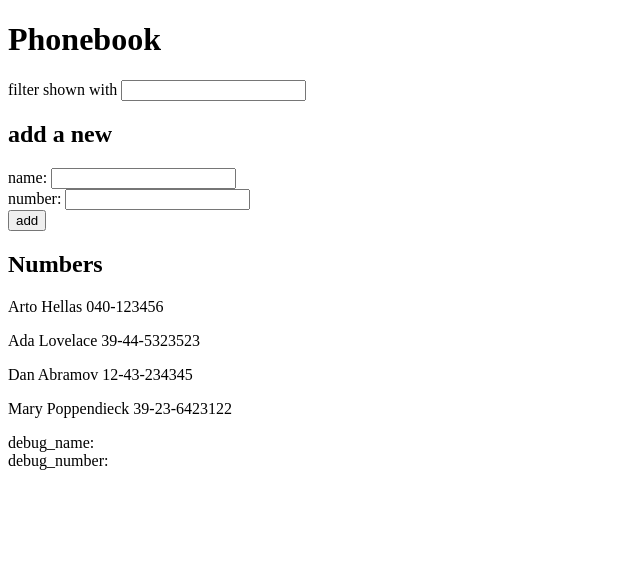
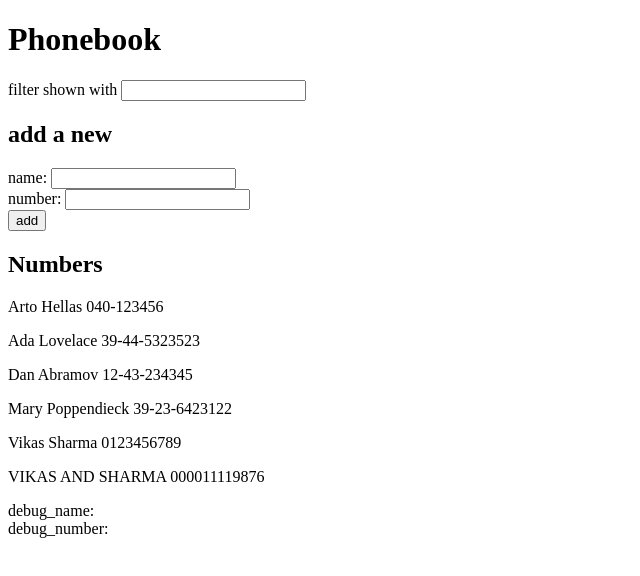
Before and after one commit to filmverse/Part-2-Communicating-with-server, a React (Create React App) app in the folder part11/: page / in a window 1280 px wide. Shown: the top 576 px of the page, without its empty margins (0-640 px from the left). Built offline with nearby package versions, Linux system fonts and the light colour scheme; data requests are answered from the project's data file.

Commit message:
part 11 has been updated to saved on backend

```diff
--- a/part11/db.json
+++ b/part11/db.json
@@ -19,6 +19,16 @@
       "name": "Mary Poppendieck",
       "number": "39-23-6423122",
       "id": 4
+    },
+    {
+      "name": "Vikas Sharma",
+      "number": "0123456789",
+      "id": 5
+    },
+    {
+      "name": "VIKAS AND SHARMA",
+      "number": "000011119876",
+      "id": 6
     }
   ]
 }
--- a/part11/src/App.js
+++ b/part11/src/App.js
@@ -30,16 +30,19 @@ const App = () => {
     } else {
       const newPerson = {
         name: newName,
-        number: newNumber,
-        id: persons.length + 1
+        number: newNumber
       }
-      setPersons(persons.concat(newPerson))
-      setNewName('')
-      setNewNumber('')
+      axios.post('http://localhost:3001/persons', newPerson).then(
+        response => {
+          setPersons(persons.concat(response.data))
+          setNewName('')
+          setNewNumber('')
+        }
+      )
     }
   }
 
-  const handleChange = setValue => event => setValue(event.target.value)
+  const handleChange = setValue => event => setValue(event.target.value.toLocaleLowerCase())
 
   return (
     <div>
```
Lines whose indentation alone changed are shown as unchanged.
